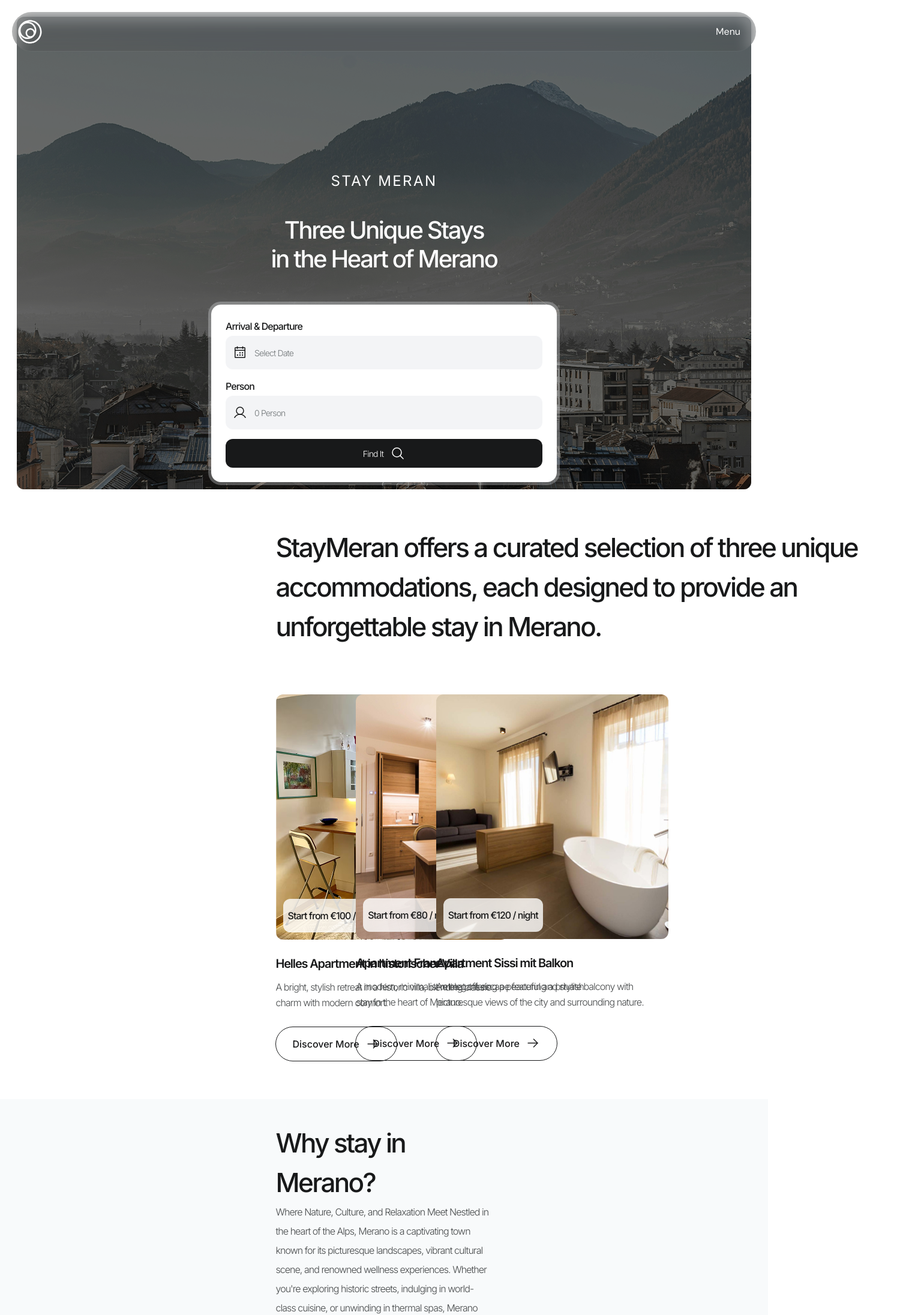
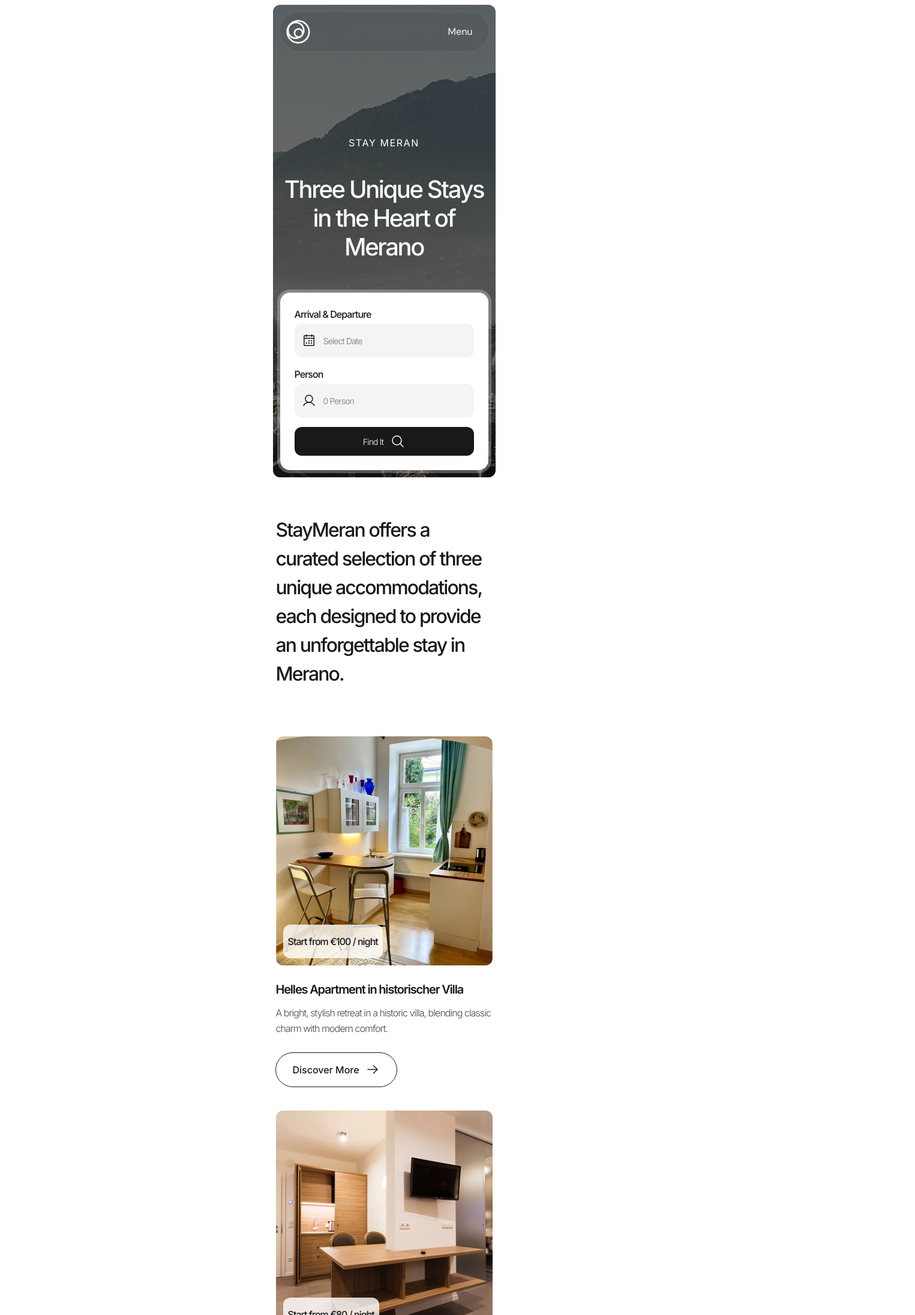
Before and after one commit to Ninzato/stay-meran, a Next.js app: page / in a window 1280 px wide. Shown: the top 2193 px of the page at 60% size, 1525 px wide, since content can reach past the window. Built offline with nearby package versions, Linux system fonts and the light colour scheme.

Commit message:
fix: adjusted media queries and responsitivity

```diff
--- a/components/features/accommodations/AccommodationCard.tsx
+++ b/components/features/accommodations/AccommodationCard.tsx
@@ -8,7 +8,7 @@ interface AccommodationCardProps {
 
 export function AccommodationCard({ accommodation }: AccommodationCardProps) {
   return (
-    <div className="flex w-[361px] flex-col gap-[26px] md:w-[387px]">
+    <div className="flex w-[361px] flex-col gap-[26px] 2xl:w-[387px]">
       {/* Image */}
       <div className="relative w-full overflow-hidden rounded-xl">
         <Image
--- a/components/features/accommodations/AccommodationsGrid.tsx
+++ b/components/features/accommodations/AccommodationsGrid.tsx
@@ -5,7 +5,7 @@ import { Section } from '@/components/ui';
 export function AccommodationsGrid() {
   return (
     <Section className="mt-20 mb-16 2xl:my-10">
-      <div className="grid grid-cols-1 gap-10 md:grid-cols-2 lg:grid-cols-3 2xl:gap-[19px]">
+      <div className="grid grid-cols-1 gap-10 2xl:grid-cols-3 2xl:gap-[19px]">
         {mockAccommodations.map(accommodation => (
           <AccommodationCard
             key={accommodation.id}
--- a/components/features/hero/HeroSection.tsx
+++ b/components/features/hero/HeroSection.tsx
@@ -4,7 +4,7 @@ import { mockHeroContent } from '@/lib/constants';
 
 export function HeroSection() {
   return (
-    <div className="px-2 pt-2 md:px-7 md:pt-7">
+    <div className="mx-auto w-[387px] px-2 pt-2 2xl:w-full 2xl:px-7 2xl:pt-7">
       <div className="relative flex h-[788px] w-full items-end justify-center overflow-hidden rounded-xl p-3 2xl:items-center">
         {/* Background Image */}
         <div>
@@ -23,7 +23,7 @@ export function HeroSection() {
         <div className="relative z-10 w-full text-center text-white">
           <div className="mx-auto flex max-w-4xl flex-col gap-[42px] 2xl:gap-8">
             {/* Subtitle */}
-            <p className="text-base tracking-widest uppercase md:text-2xl">
+            <p className="text-base tracking-widest uppercase 2xl:text-2xl">
               {mockHeroContent.subtitle}
             </p>
 
--- a/components/features/sections/IntroSection.tsx
+++ b/components/features/sections/IntroSection.tsx
@@ -13,8 +13,8 @@ export function IntroSection() {
       className="mt-16"
     >
       {/* <Container> */}
-      <div className="w-[361px] md:w-[1065px]">
-        <p className="tracking-tightest text-[32px] leading-[1.5em] font-medium text-blue-900 md:text-[44px]">
+      <div className="w-[361px] 2xl:w-[1065px]">
+        <p className="tracking-tightest text-[32px] leading-[1.5em] font-medium text-blue-900 2xl:text-[44px]">
           {introContent.content}
         </p>
       </div>
--- a/components/features/sections/WhyMeranoSection.tsx
+++ b/components/features/sections/WhyMeranoSection.tsx
@@ -12,7 +12,7 @@ export function WhyMeranoSection() {
     <Section id="why-merano">
       <div>
         {/* Title */}
-        <h2 className="tracking-tightest text-[32px] leading-[1.5em] font-medium text-blue-900 md:text-[44px]">
+        <h2 className="tracking-tightest text-[32px] leading-[1.5em] font-medium text-blue-900 2xl:text-[44px]">
           {whyMeranoContent.title}
         </h2>
 
--- a/components/layout/Header.tsx
+++ b/components/layout/Header.tsx
@@ -22,8 +22,8 @@ export function Header() {
   const [selectedLanguage, setSelectedLanguage] = useState(languages[0]);
 
   return (
-    <header className="absolute top-0 right-0 left-0 z-50 pt-5 2xl:pt-[52px]">
-      <div className="flex w-full max-w-screen-2xl items-center justify-center px-5 2xl:justify-between 2xl:px-16">
+    <header className="absolute top-0 right-0 left-0 z-50 mx-auto w-[387px] pt-5 2xl:w-full 2xl:pt-[52px]">
+      <div className="flex w-full max-w-screen items-center justify-center px-5 2xl:justify-between 2xl:px-16">
         {/* Invisible spacer to center main header */}
         <div className="hidden items-center gap-3 2xl:invisible 2xl:flex">
           <Image
```
